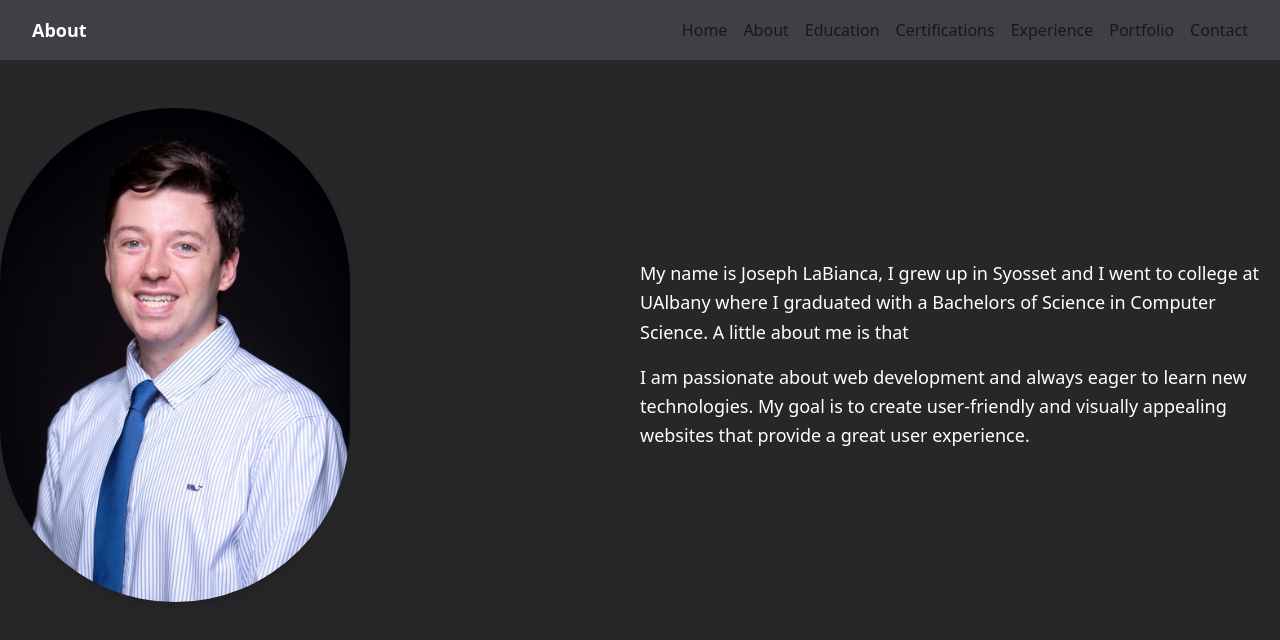
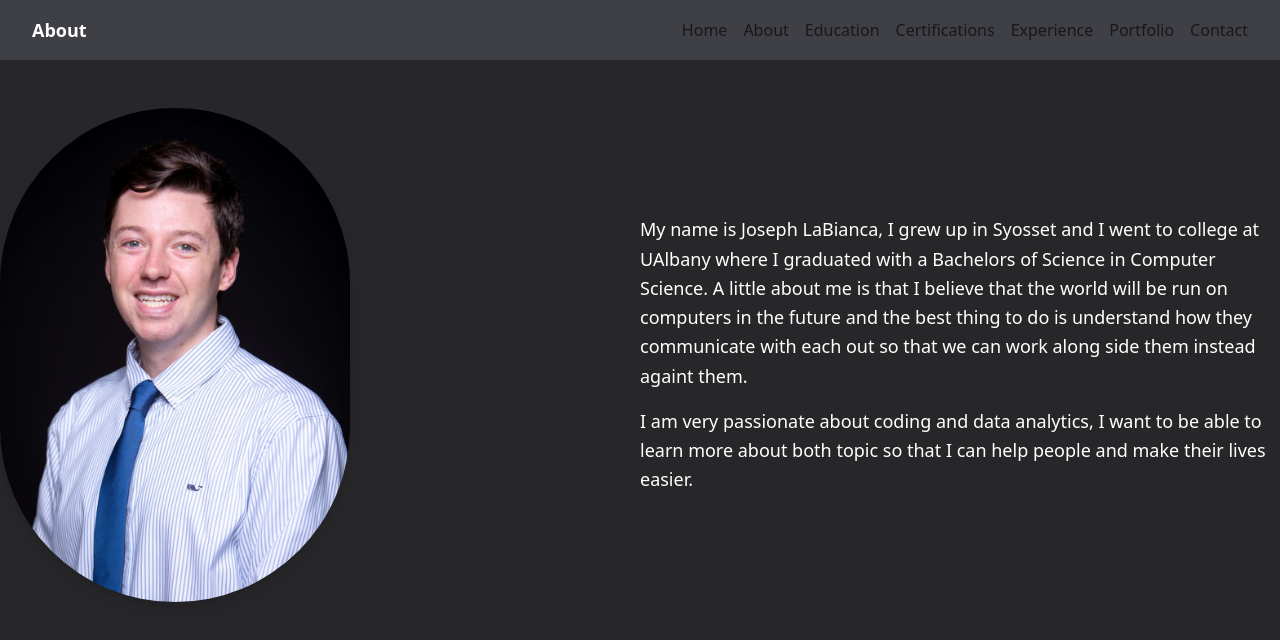
Before and after one commit to Jlabianca/Website, a website: page about.html in a window 1280 px wide. Drawn offline with nearby package versions, Linux system fonts and the light colour scheme.

Commit message:
Finished the about me page

```diff
--- a/about.html
+++ b/about.html
@@ -45,8 +45,9 @@
           <img src="Profile pic2.jpeg" alt="Profile Picture" class="rounded-full shadow-lg" height="250" width="350">
         </div>
         <div class="md:w-1/2 text-center md:text-left mt-8 md:mt-0">
-            <p class="text-lg leading-relaxed mb-4 dark:text-zinc-300">My name is Joseph LaBianca, I grew up in Syosset and I went to college at UAlbany where I graduated with a Bachelors of Science in Computer Science. A little about me is that </p>
-            <p class="text-lg leading-relaxed dark:text-zinc-300">I am passionate about web development and always eager to learn new technologies. My goal is to create user-friendly and visually appealing websites that provide a great user experience.</p>
+            <p class="text-lg leading-relaxed mb-4 dark:text-zinc-300">My name is Joseph LaBianca, I grew up in Syosset and I went to college at UAlbany where I graduated with a Bachelors of Science in Computer Science. A little about me is that I believe that
+              the world will be run on computers in the future and the best thing to do is understand how they communicate with each out so that we can work along side them instead againt them. </p>
+            <p class="text-lg leading-relaxed dark:text-zinc-300">I am very passionate about coding and data analytics, I want to be able to learn more about both topic so that I can help people and make their lives easier. </p>
         </div>
     </div>
 </div>
```
